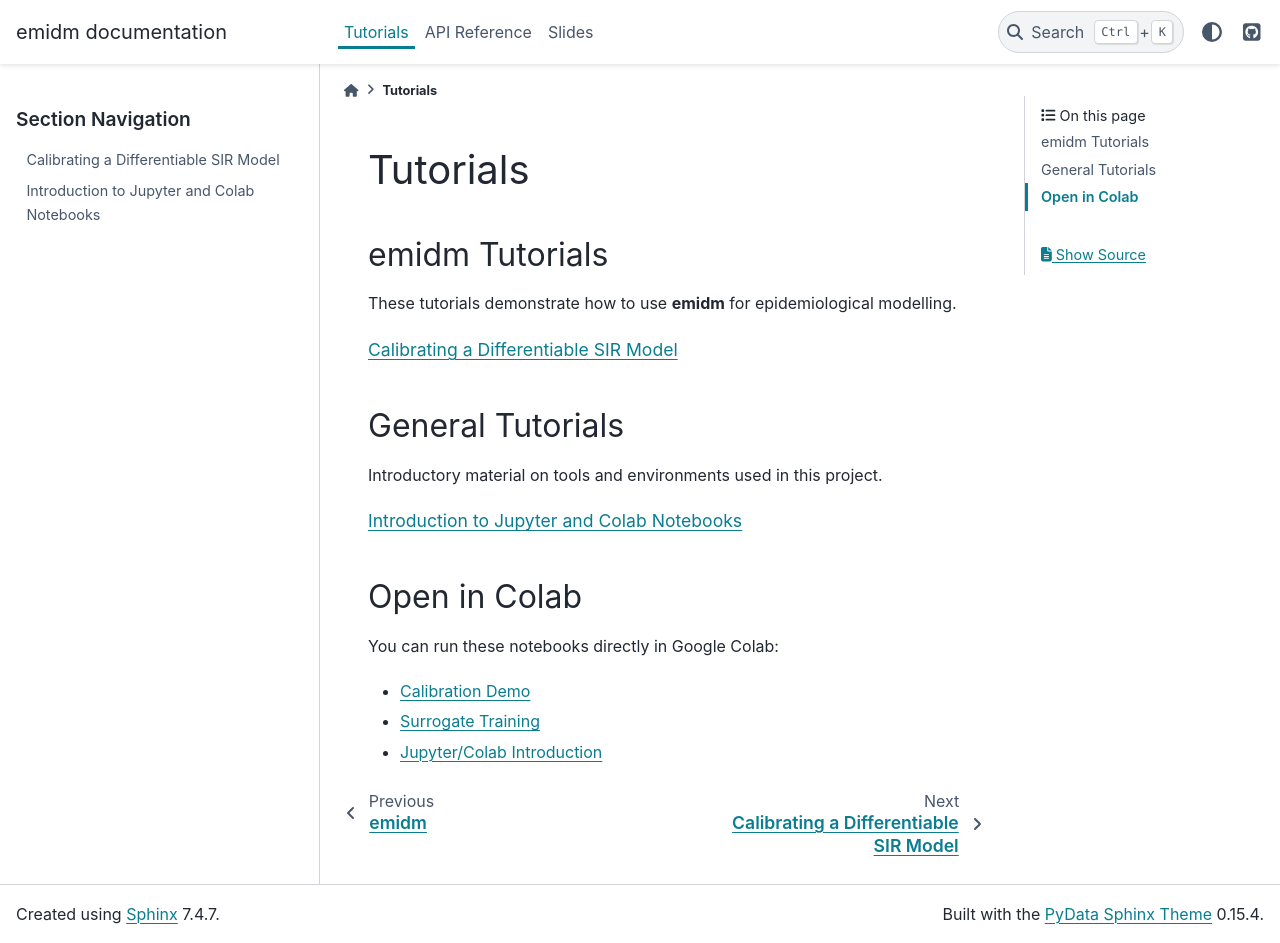
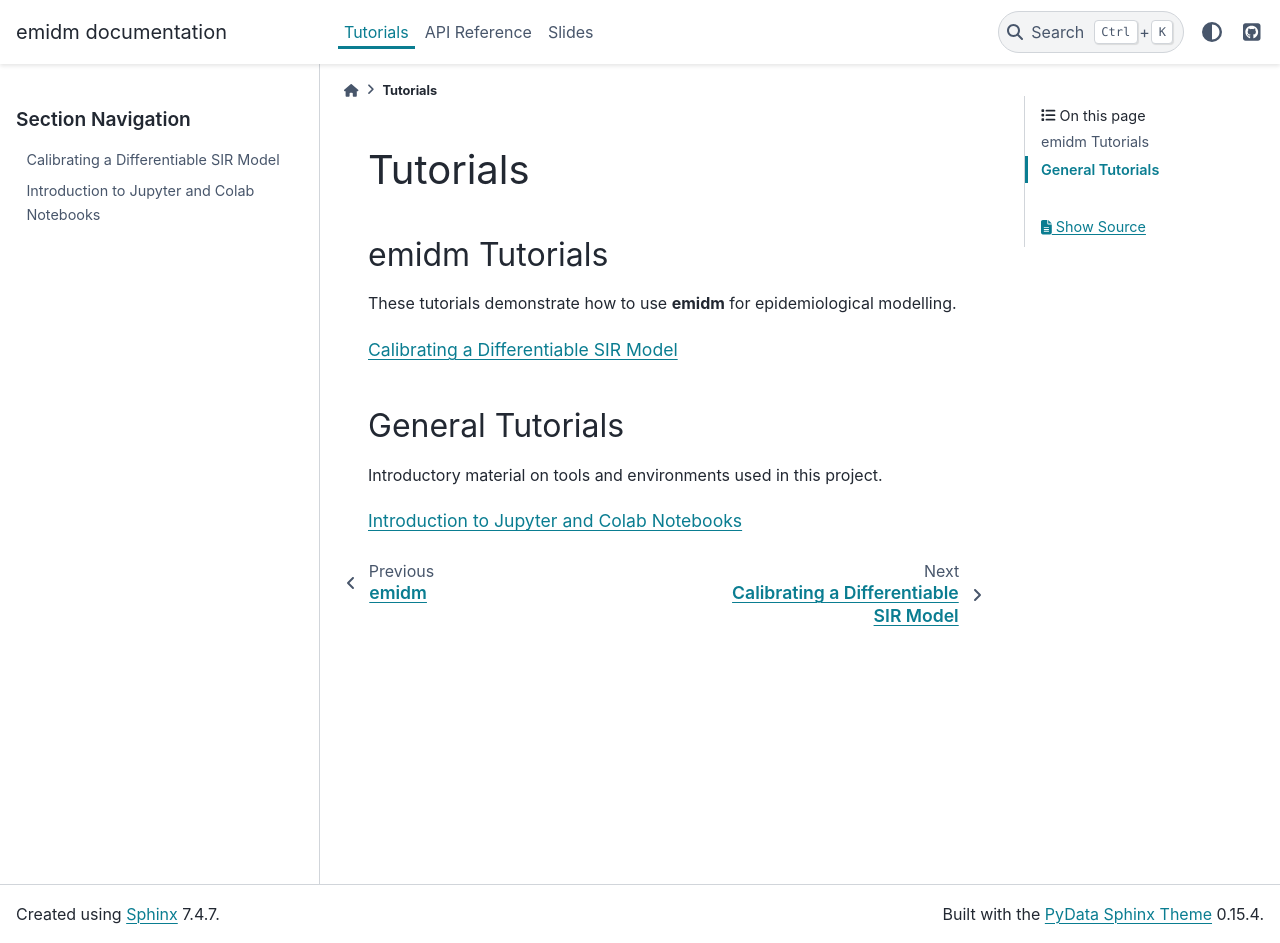
Before and after one commit to OJWatson/emidm, a Sphinx documentation site: the page built from docs/tutorials.rst, in a window 1280 px wide and 943 px high. Built offline with Sphinx 7.4.7 and the PyData theme 0.15.4, drawn with Linux system fonts in a browser that asks for light colours; pages that are not in the unit, such as notebooks, are missing from menus.

Commit message:
Add Colab badge to calibration notebook, remove Open in Colab section from tutorials

```diff
--- a/docs/tutorials.rst
+++ b/docs/tutorials.rst
@@ -21,12 +21,3 @@ Introductory material on tools and environments used in this project.
    :maxdepth: 1
 
    notebooks/intro
-
-Open in Colab
--------------
-
-You can run these notebooks directly in Google Colab:
-
-- `Calibration Demo <https://colab.research.google.com/github/OJWatson/emidm/blob/main/docs/notebooks/calibration.ipynb>`_
-- `Surrogate Training <https://colab.research.google.com/github/OJWatson/emidm/blob/main/examples/surrogate_notebook.ipynb>`_
-- `Jupyter/Colab Introduction <https://colab.research.google.com/github/OJWatson/emidm/blob/main/examples/notebooks_intro.ipynb>`_
```
Also changed, not shown: docs/notebooks/calibration.ipynb.
